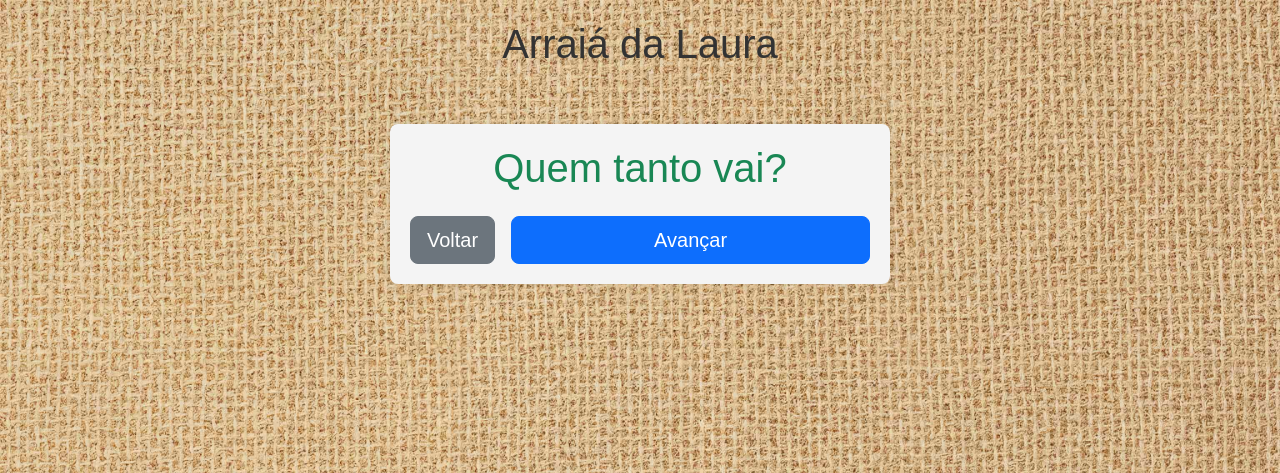
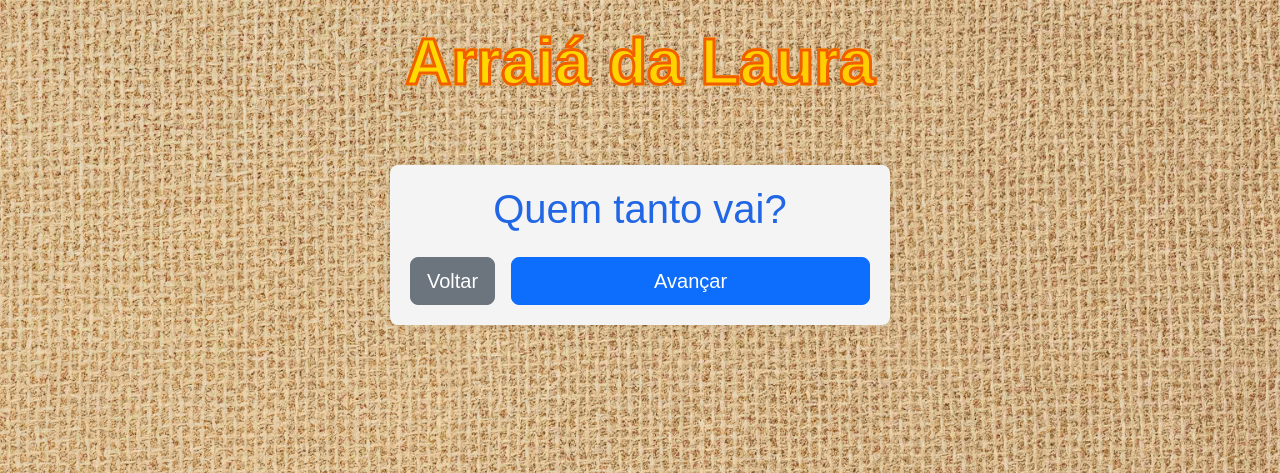
Before and after one commit to yurigalindo/site_festa_junina, a Python web app: template templates/names_form.html in a window 1280 px wide. Shown: the top 473 px of the page. Run offline with Jinja, Linux system fonts and the light colour scheme; the template is opened without the code that fills it, so the values that code supplies are empty.

Commit message:
changed title style

```diff
--- a/static/style.css
+++ b/static/style.css
@@ -37,7 +37,23 @@ body {
 
 .page-title {
     /* Example: common styling for main page titles if needed beyond h1 defaults */
-    margin-bottom: 1.5rem;
+    /* Fallback for browsers that don't support the gradient text */
+    color: #ffe500;
+
+    /* Preenchimento dourado com degradê */
+    background: linear-gradient(90deg, #ffe500 0%, #FFC300 100%);
+    -webkit-background-clip: text;
+    background-clip: text; /* Standard property for better compatibility */
+    -webkit-text-fill-color: transparent;
+
+    /* Contorno ferrugem */
+    -webkit-text-stroke: 3px #f15e00;
+    text-stroke: 3px #f15e00; /* Standard property, support varies */
+
+    font-size: 3em;
+    font-weight: bold;
+    margin: 24px 0 16px 0;
+    text-align: center;
 }
 
 /* Styles moved from names_form.html */
@@ -113,3 +129,7 @@ input[type="checkbox"] {
 }
 
 /* Add more shared styles as we refactor templates */
+
+.text-success {
+    color: #2166E4 !important;
+}
--- a/templates/city_selection.html
+++ b/templates/city_selection.html
@@ -4,7 +4,7 @@
 
 {% block content %}
     <div class="container mt-5">
-        <h1 class="text-success mb-4 text-center page-title">De onde você é?</h1>
+        <h1 class="text-success mb-4 text-center">De onde você é?</h1>
         <h2 class="h4 mb-4 text-center text-muted">Convidados do Yuri, selecionem São José</h2>
         <form method="POST">
             {% if error %}
--- a/templates/confirmation.html
+++ b/templates/confirmation.html
@@ -4,7 +4,7 @@
 
 {% block content %}
     <div class="container text-center mt-5">
-        <h1 class="text-success text-center mb-4 page-title">Irráa!</h1>
+        <h1 class="text-success text-center mb-4">Irráa!</h1>
         <p class="fs-5">Ficamos felizes com sua presença, {{ names }}!</p>
         <p class="fs-5">Estaremos te esperando no <strong>{{ event_address if event_address else 'LOCAL A SER DEFINIDO' }}, no dia 5 de Julho</strong></p>
         <p class="fs-5">Teremos Vinho Quente e Quentão, mas fique a vontade para levar cooler com suas bebidas de preferência.</p>
--- a/templates/contact_phone_form.html
+++ b/templates/contact_phone_form.html
@@ -4,7 +4,7 @@
 
 {% block content %}
     <div class="container mt-5">
-        <h1 class="text-success text-center mb-4 page-title">Telefone para Contato</h1>
+        <h1 class="text-success text-center mb-4">Telefone para Contato</h1>
 
         {% if error %}
             <div class="alert alert-danger error-message" role="alert">
--- a/templates/group_selection.html
+++ b/templates/group_selection.html
@@ -4,7 +4,7 @@
 
 {% block content %}
     <div class="container mt-5">
-        <h1 class="text-success mb-4 text-center page-title">Selecione seu Grupo</h1>
+        <h1 class="text-success mb-4 text-center">Selecione seu Grupo</h1>
         <h2 class="h4 mb-4 text-center text-muted">Selecione de qual grupo de amigos você faz parte</h2>
         <p class="form-text text-muted mb-3">Se nenhum desses grupos se encaixa com você, entre em contato com a Laura.</p>
 
--- a/templates/layout.html
+++ b/templates/layout.html
@@ -13,7 +13,7 @@
 </head>
 <body>
     <header>
-        <h1 style="font-size: 2.5rem;">Arraiá da Laura</h1>
+        <h1 class="page-title" style="font-size: 4em;">Arraiá da Laura</h1>
     </header>
     <main>
         {% block content %}{% endblock %}
--- a/templates/names_form.html
+++ b/templates/names_form.html
@@ -4,7 +4,7 @@
 
 {% block content %}
     <div class="container mt-5">
-        <h1 class="text-success text-center mb-4 page-title">Quem tanto vai?</h1>
+        <h1 class="text-success text-center mb-4">Quem tanto vai?</h1>
 
         {% if error %}
             <div class="alert alert-danger error-message" role="alert">
--- a/templates/number_of_people.html
+++ b/templates/number_of_people.html
@@ -4,7 +4,7 @@
 
 {% block content %}
     <div class="container mt-5">
-        <h1 class="text-success text-center mb-4 page-title">Quantas pessoas estão confirmando no total?</h1>
+        <h1 class="text-success text-center mb-4">Quantas pessoas estão confirmando no total?</h1>
         <h2 class="h4 mb-4 text-center text-muted">(Lembrando que convidado não convida)</h2>
 
 
--- a/templates/pix_payment.html
+++ b/templates/pix_payment.html
@@ -4,7 +4,7 @@
 
 {% block content %}
     <div class="container mt-5">
-        <h1 class="text-success text-center mb-4 page-title">Contribua com nossas comidinhas</h1>
+        <h1 class="text-success text-center mb-4">Contribua com nossas comidinhas</h1>
         <p class="instructions text-center">{{ instructions|safe }}</p>
         <p class="amount text-center fs-5 fw-bold mb-3">Valor a pagar: R$ {{ amount_str }}</p>
 
--- a/templates/welcome.html
+++ b/templates/welcome.html
@@ -2,7 +2,7 @@
 {% block title %}Bem-vindo ao Arraiá da Laura{% endblock %}
 {% block content %}
 <div class="container mt-5 text-center">
-    <h1 class="text-success text-center mb-4 page-title">Bem-vindo ao Arraiá da Laura!</h1>
+    <h1 class="text-success text-center mb-4">Bem-vindo ao Arraiá da Laura!</h1>
     <p class="lead">Estamos muito felizes em convidá-lo para participar da nossa festa junina que acontecerá no dia <strong class="display-6    ">5 de Julho</strong>.</p>
     <p>Aqui você poderá confirmar sua presença, e fazer a contribuição para nossas comidinhas.</p>
     <p>Prepare sua roupa de festa junina e venha se divertir!</p>
```
